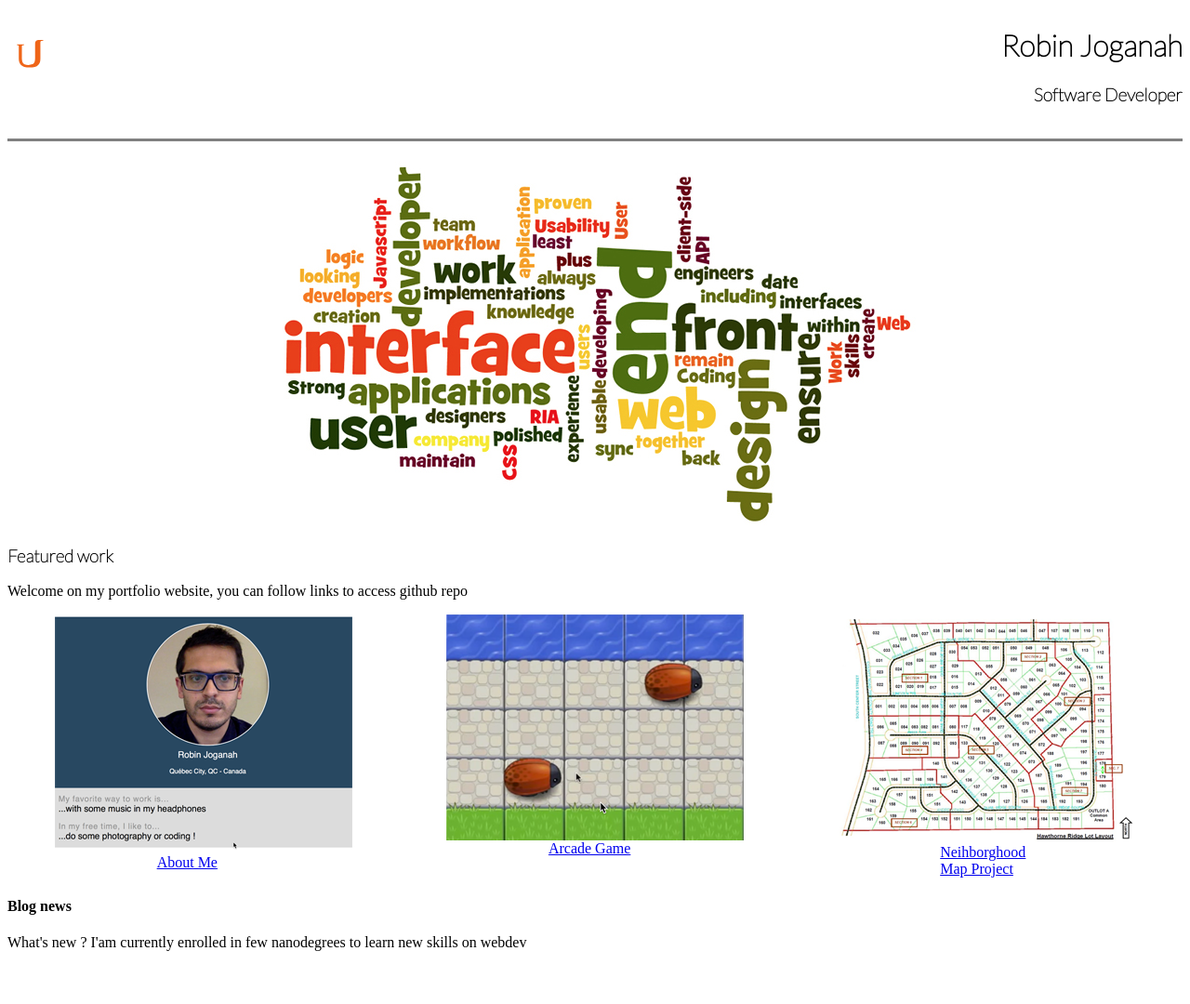
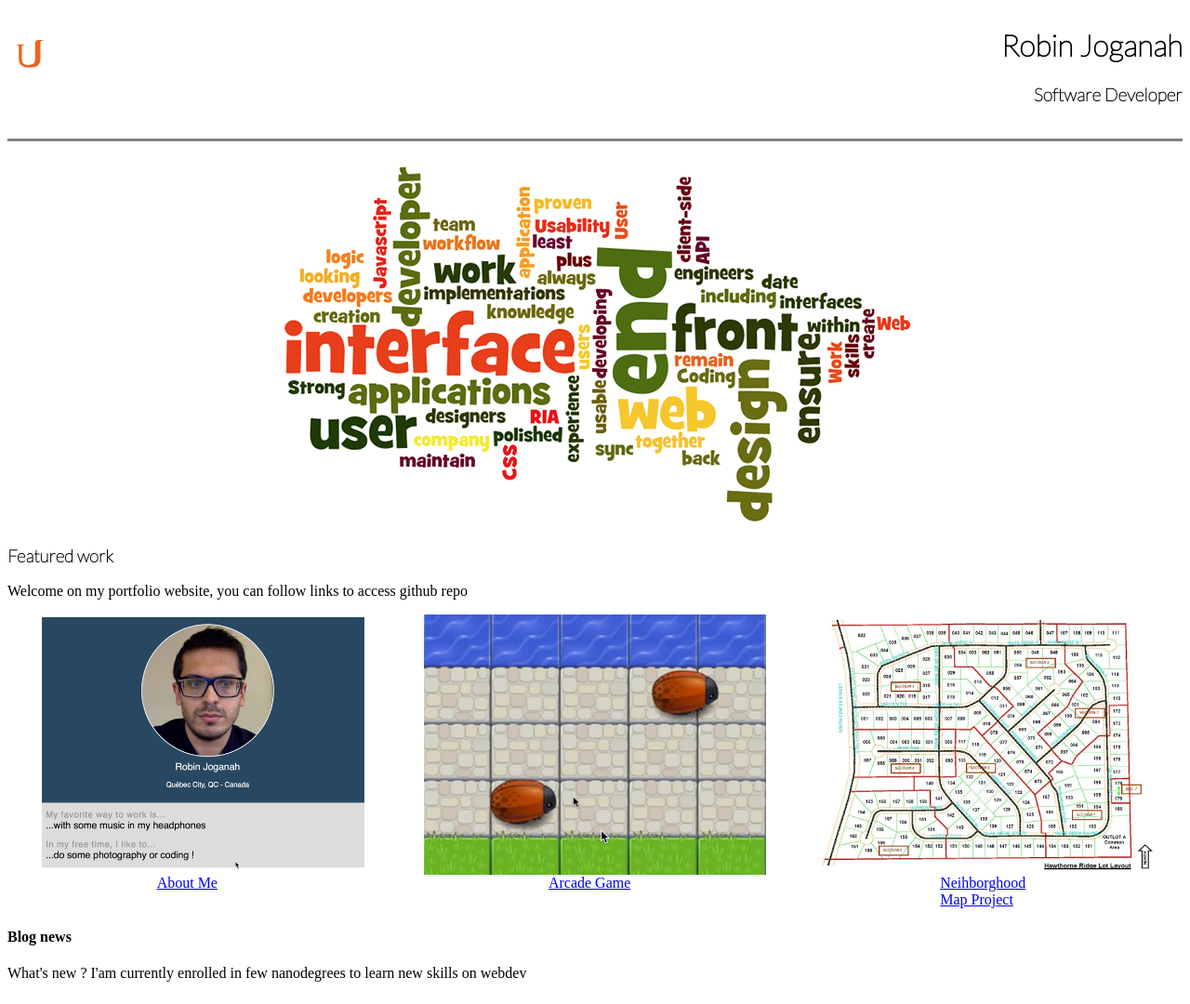
Before and after one commit to rjoganah/portfolio, a plain HTML site: page index.html in a window 1280 px wide. Shown: the whole page at 93% size. Before the commit the page ends 1031 px from the top, so only its background shows below. Drawn offline with Linux system fonts and the light colour scheme.

Commit message:
error updated

```diff
--- a/index.html
+++ b/index.html
@@ -5,7 +5,7 @@
 	<link rel="stylesheet" media='screen and (min-width:601px)' type="text/css" href="Framework/css/main.css">
 	<link rel="stylesheet" media='screen and (max-width:600px)' type="text/css" href="Framework/css/mainmobile.css">
 	<link href='https://fonts.googleapis.com/css?family=Lato:100' rel='stylesheet' type='text/css'>
-	<link rel="stylesheet" src="//normalize-css.googlecode.com/svn/trunk/normalize.css" />
+
 	<meta name="viewport" content="width=device-width, initial-scale=1.0">
 	<title>My app</title>
 </head>
@@ -31,27 +31,29 @@
 	<p>Welcome on my portfolio website, you can follow links to access github repo </p>
 	<div class="row">
 		<div class="col-4">
-			<div class="screenshot"><img class="screenshot_img projectimg" src="images/aboutme-640.png" srcset="images/aboutme-320.png 1x,
-             images/aboutme-640.png 640w 1x" alt="This is a logo"></div>
+			<div class="screenshot"><img class="screenshot_img projectimg" src="images/aboutme-640.png" srcset="images/aboutme-320.png 320w,
+             images/aboutme-640.png 640w" alt="This is a logo"></div>
 			<div class="description"><a href="https://github.com/rjoganah/Aboutme-website">About Me</a></div>
 		</div>
 
 		<div class="col-4">
-			<div class="screenshot"><img class="screenshot_img projectimg" src="images/arcadegame-640.png" srcset="images/arcadegame-320.png 1x,
-             images/arcadegame-640.png 640w 1x" alt="This is a logo" ></div>
+			<div class="screenshot"><img class="screenshot_img projectimg" src="images/arcadegame-640.png" srcset="images/arcadegame-320.png 320w,
+             images/arcadegame-640.png 640w" alt="This is a logo" ></div>
 			<div class="description"><a href="https://github.com/rjoganah/Aboutme-website">Arcade Game</a></div>
 		</div>
 		<div class="col-4">
-			<div class="screenshot"><img class="screenshot_img projectimg" src="images/map-640.png" srcset="images/map-320.png 1x,
-             images/map-640.png 640w 1x" alt="This is a logo"></div>
+			<div class="screenshot"><img class="screenshot_img projectimg" src="images/map-640.png" srcset="images/map-320.png 320w,
+             images/map-640.png 640w" alt="This is a logo"></div>
 			<div class="description"><a href="https://github.com/rjoganah/Aboutme-website">Neihborghood Map Project</a></div>
 		</div>
 	</div>
 	<div class="row blognews">
 
 		<div class="col-12">
-			<h4>Blog news</h4>
-			<article> What's new ? I'am currently enrolled in few nanodegrees to learn new skills on webdev</article>
+
+			<article>
+				<h4>Blog news</h4>
+				<p>What's new ? I'am currently enrolled in few nanodegrees to learn new skills on webdev</p></article>
 		</div>
 	</div>
 </div>
```
